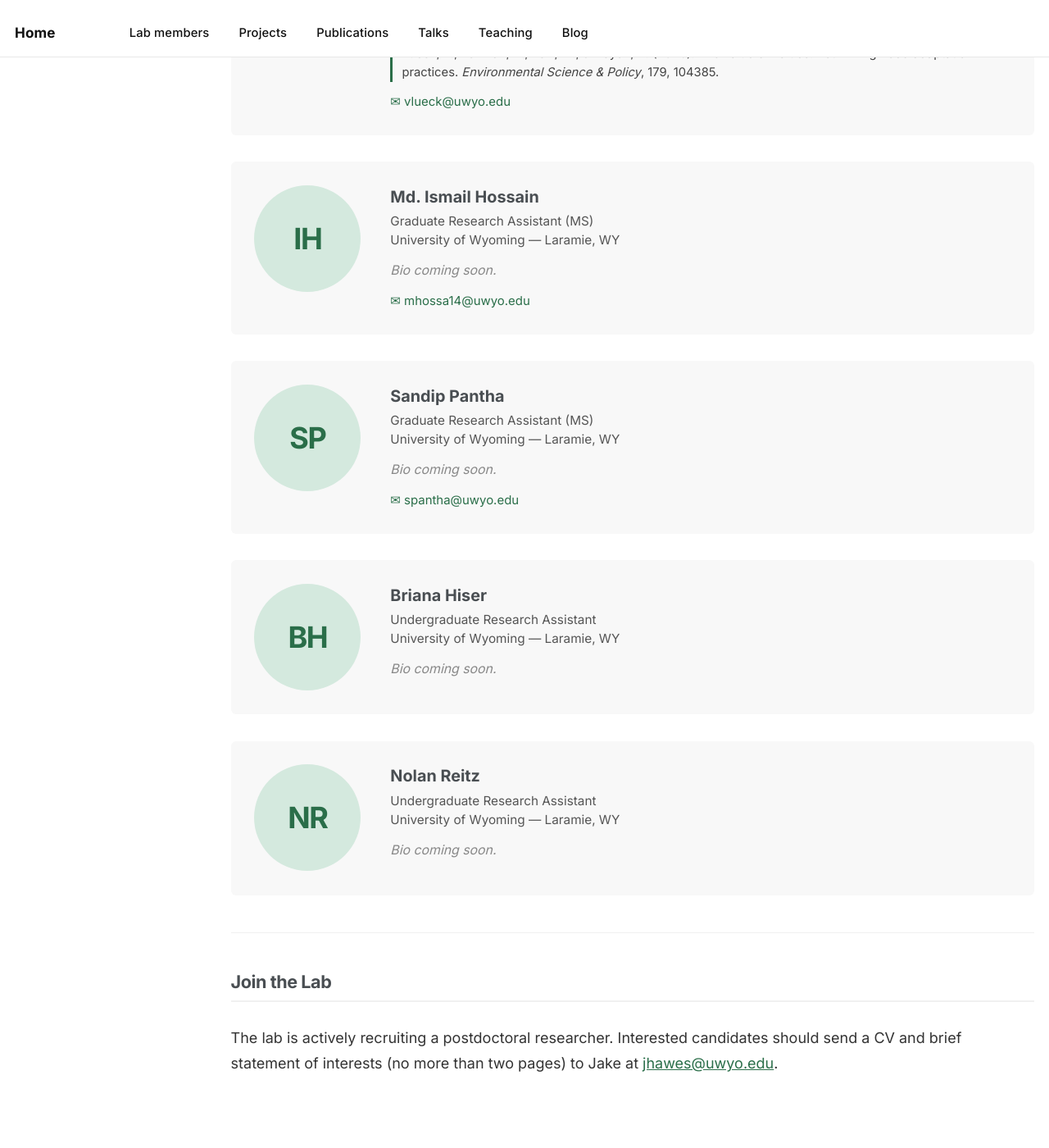
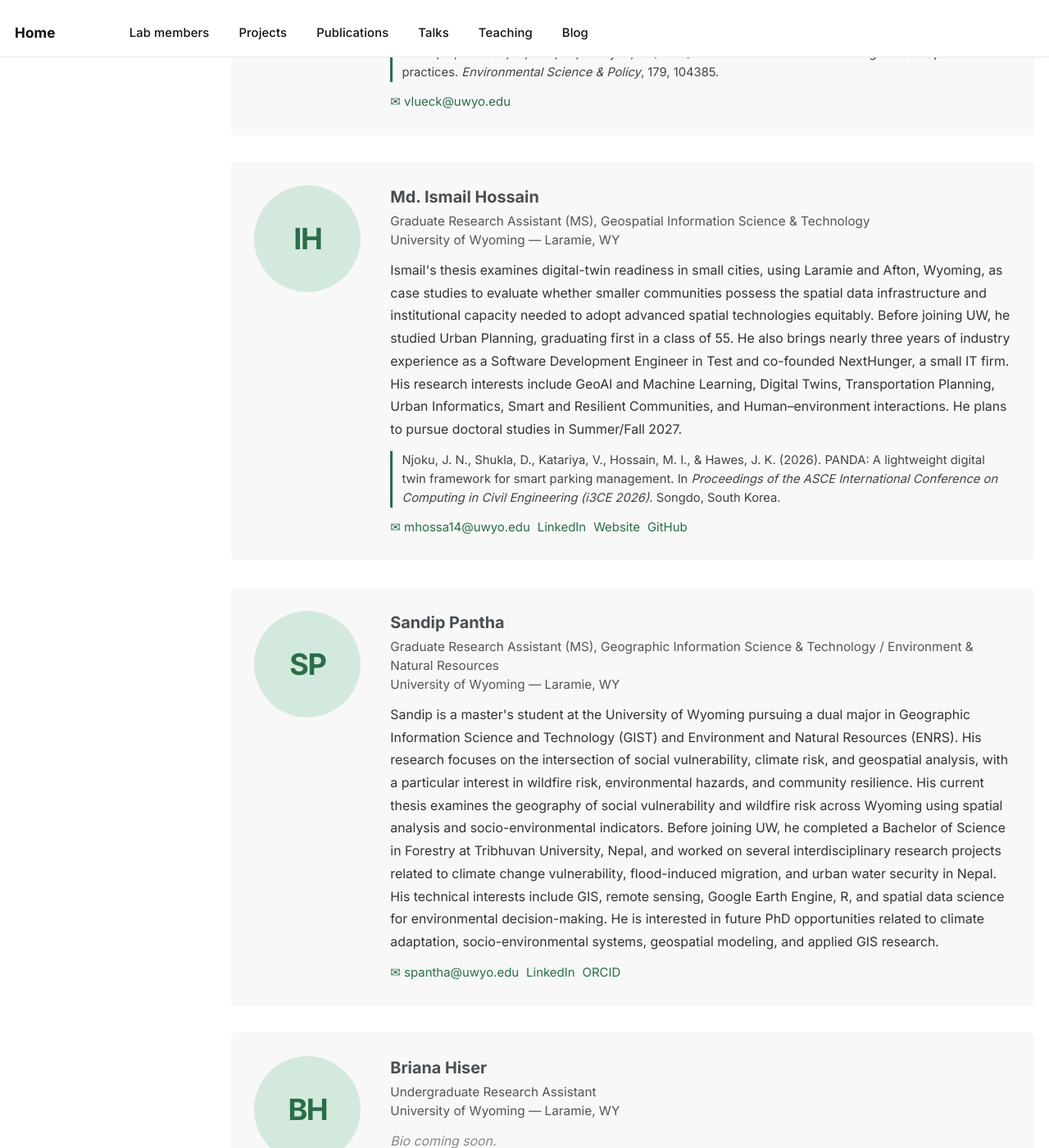
Before and after one commit to jkhawes/jkhawes.github.io, a Jekyll site: the page built from _pages/lab-members.md, in a window 1280 px wide and 1400 px high, scrolled down 785 px. Shown: the whole window at 82% size. Built offline with Jekyll 4.4.1, drawn with Linux system fonts in a browser that asks for light colours.

Commit message:
Updating bios.

```diff
--- a/_pages/lab-members.md
+++ b/_pages/lab-members.md
@@ -131,10 +131,14 @@ redirect_from:
   <div class="hes-avatar-placeholder" aria-label="Md. Ismail Hossain">IH</div>
   <div>
     <div class="hes-member-card__name">Md. Ismail Hossain</div>
-    <p class="hes-member-card__title">Graduate Research Assistant (MS)<br>University of Wyoming &mdash; Laramie, WY</p>
-    <p class="hes-member-card__bio" style="color:#888; font-style:italic;">Bio coming soon.</p>
+    <p class="hes-member-card__title">Graduate Research Assistant (MS), Geospatial Information Science &amp; Technology<br>University of Wyoming &mdash; Laramie, WY</p>
+    <p class="hes-member-card__bio">Ismail's thesis examines digital-twin readiness in small cities, using Laramie and Afton, Wyoming, as case studies to evaluate whether smaller communities possess the spatial data infrastructure and institutional capacity needed to adopt advanced spatial technologies equitably. Before joining UW, he studied Urban Planning, graduating first in a class of 55. He also brings nearly three years of industry experience as a Software Development Engineer in Test and co-founded NextHunger, a small IT firm. His research interests include GeoAI and Machine Learning, Digital Twins, Transportation Planning, Urban Informatics, Smart and Resilient Communities, and Human&ndash;environment interactions. He plans to pursue doctoral studies in Summer/Fall 2027.</p>
+    <div class="hes-member-card__pub">Njoku, J. N., Shukla, D., Katariya, V., Hossain, M. I., &amp; Hawes, J. K. (2026). PANDA: A lightweight digital twin framework for smart parking management. In <em>Proceedings of the ASCE International Conference on Computing in Civil Engineering (i3CE 2026)</em>. Songdo, South Korea.</div>
     <div class="hes-member-card__links">
       <a href="mailto:mhossa14@uwyo.edu">&#9993; mhossa14@uwyo.edu</a>
+      <a href="https://www.linkedin.com/in/ismailtimes/" target="_blank">LinkedIn</a>
+      <a href="https://ismailtimes.weebly.com/" target="_blank">Website</a>
+      <a href="https://github.com/IsmailTimes" target="_blank">GitHub</a>
     </div>
   </div>
 </div>
@@ -144,10 +148,12 @@ redirect_from:
   <div class="hes-avatar-placeholder" aria-label="Sandip Pantha">SP</div>
   <div>
     <div class="hes-member-card__name">Sandip Pantha</div>
-    <p class="hes-member-card__title">Graduate Research Assistant (MS)<br>University of Wyoming &mdash; Laramie, WY</p>
-    <p class="hes-member-card__bio" style="color:#888; font-style:italic;">Bio coming soon.</p>
+    <p class="hes-member-card__title">Graduate Research Assistant (MS), Geographic Information Science &amp; Technology / Environment &amp; Natural Resources<br>University of Wyoming &mdash; Laramie, WY</p>
+    <p class="hes-member-card__bio">Sandip is a master's student at the University of Wyoming pursuing a dual major in Geographic Information Science and Technology (GIST) and Environment and Natural Resources (ENRS). His research focuses on the intersection of social vulnerability, climate risk, and geospatial analysis, with a particular interest in wildfire risk, environmental hazards, and community resilience. His current thesis examines the geography of social vulnerability and wildfire risk across Wyoming using spatial analysis and socio-environmental indicators. Before joining UW, he completed a Bachelor of Science in Forestry at Tribhuvan University, Nepal, and worked on several interdisciplinary research projects related to climate change vulnerability, flood-induced migration, and urban water security in Nepal. His technical interests include GIS, remote sensing, Google Earth Engine, R, and spatial data science for environmental decision-making. He is interested in future PhD opportunities related to climate adaptation, socio-environmental systems, geospatial modeling, and applied GIS research.</p>
     <div class="hes-member-card__links">
       <a href="mailto:spantha@uwyo.edu">&#9993; spantha@uwyo.edu</a>
+      <a href="https://www.linkedin.com/in/sandip-pantha/" target="_blank">LinkedIn</a>
+      <a href="https://orcid.org/0009-0003-2964-2373" target="_blank">ORCID</a>
     </div>
   </div>
 </div>
```
